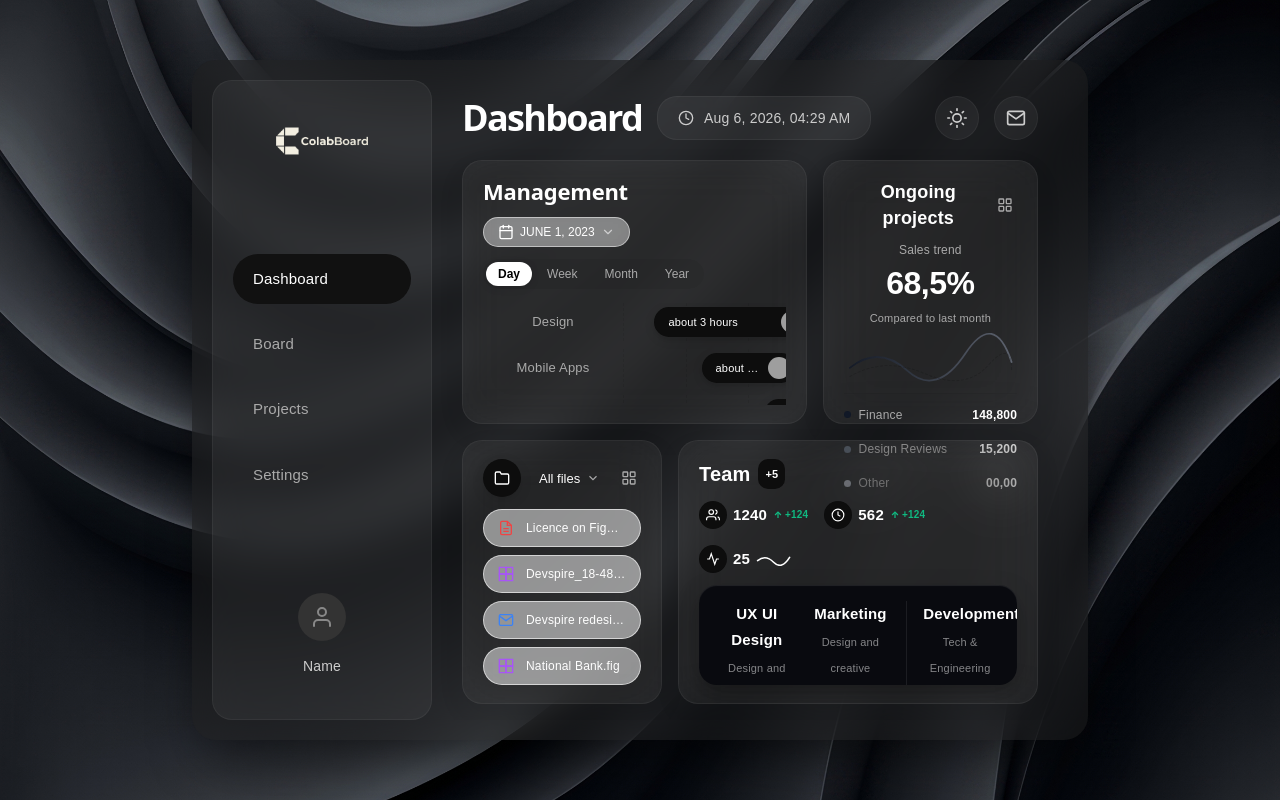
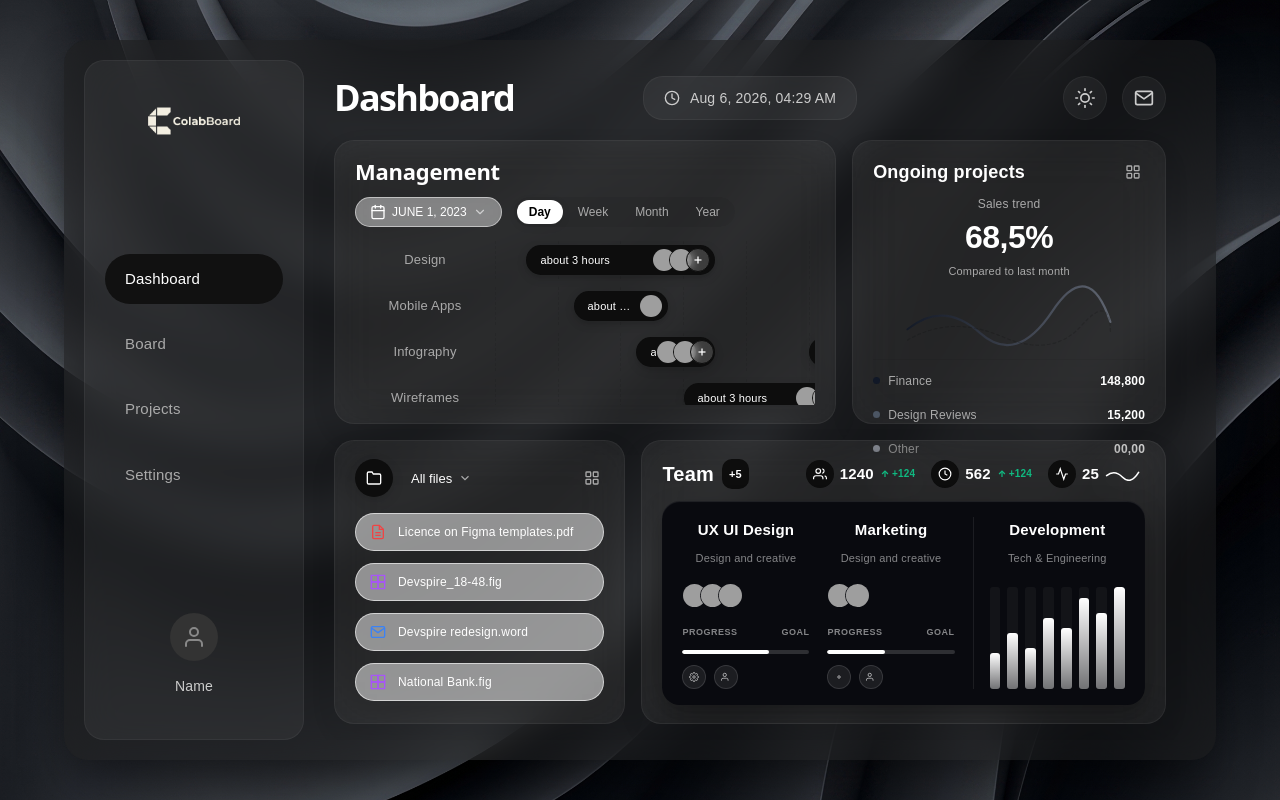
Before and after one commit to ItsKalfox/collabboard-client, a React app in the folder frontend/: page / in a window 1280 px wide. Built offline with nearby package versions, Linux system fonts and the light colour scheme; grey boxes are pictures that could not be loaded; the HTML template or start-up script is replaced by a standard one.

Commit message:
style(app): increase app-window size to 90vw width and 90vh height

```diff
--- a/frontend/src/App.css
+++ b/frontend/src/App.css
@@ -42,8 +42,8 @@
 }
 
 .app-window {
-  width: 70vw;
-  height: 85vh;
+  width: 90vw;
+  height: 90vh;
   border-radius: 24px;
   background: var(--window-bg);
   backdrop-filter: blur(25px);
```
